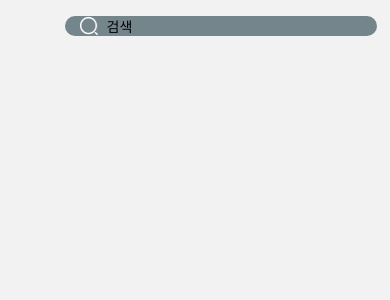
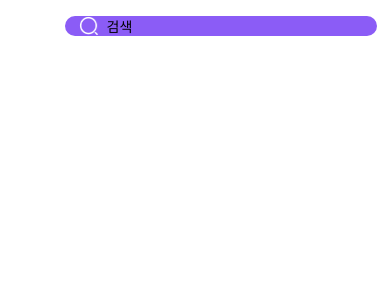
Before and after one commit to jhyun3315/nanumi, a React Native app in the folder frontend/nanumiMobile/: screen /Search in a window 390 px wide. Shown: the top 300 px of the page. Built offline with nearby package versions, Linux system fonts and the light colour scheme; some icons are missing.

Commit message:
Design : search page

```diff
--- a/frontend/nanumiMobile/components/home/Home.jsx
+++ b/frontend/nanumiMobile/components/home/Home.jsx
@@ -1,38 +1,15 @@
 import React from 'react';
 
-import {SafeAreaView, StyleSheet, View, FlatList, Text} from 'react-native';
+import {SafeAreaView, StyleSheet} from 'react-native';
 import {COLORS, Data} from '../../constants';
 import FocusedStatusBar from '../../ui/FocusedStatusBar';
-import Header from '../../ui/Header';
-import ProductCard from '../product/ProductCard';
+import ProductList from '../product/ProductList';
 
 const Home = () => {
   return (
     <SafeAreaView style={styles.container}>
       <FocusedStatusBar background={COLORS.secondary} />
-      <View style={{flex: 1}}>
-        <View style={{zIndex: 0}}>
-          <FlatList
-            data={Data}
-            renderItem={({item}) => <ProductCard data={item} />}
-            keyExtractor={item => item.id}
-            showsVerticalScrollIndicator={false}
-            ListHeaderComponent={<Header />}
-          />
-        </View>
-        <View
-          style={{
-            position: 'absolute',
-            top: 0,
-            bottom: 0,
-            right: 0,
-            left: 0,
-            zIndex: -1,
-          }}>
-          <View style={{height: 200, backgroundColor: COLORS.white}} />
-          <View style={{flex: 1, backgroundColor: COLORS.white}} />
-        </View>
-      </View>
+      <ProductList isSearch={false} data={Data} />
     </SafeAreaView>
   );
 };
--- /dev/null
+++ b/frontend/nanumiMobile/components/product/ProductList.jsx
@@ -0,0 +1,35 @@
+import React from 'react';
+import ProductCard from './ProductCard';
+import Header from '../../ui/Header';
+import {COLORS} from '../../constants';
+import {View, FlatList} from 'react-native';
+
+const ProductList = ({isSearch, data}) => {
+  return (
+    <View style={{flex: 1}}>
+      <View style={{zIndex: 0}}>
+        <FlatList
+          data={data}
+          renderItem={({item}) => <ProductCard data={item} />}
+          keyExtractor={item => item.id}
+          showsVerticalScrollIndicator={false}
+          ListHeaderComponent={isSearch ? '' : <Header />}
+        />
+      </View>
+      <View
+        style={{
+          position: 'absolute',
+          top: 0,
+          bottom: 0,
+          right: 0,
+          left: 0,
+          zIndex: -1,
+        }}>
+        <View style={{height: 200, backgroundColor: COLORS.white}} />
+        <View style={{flex: 1, backgroundColor: COLORS.white}} />
+      </View>
+    </View>
+  );
+};
+
+export default ProductList;
--- a/frontend/nanumiMobile/components/search/Search.jsx
+++ b/frontend/nanumiMobile/components/search/Search.jsx
@@ -1,12 +1,33 @@
-import React from 'react';
-import {View, Image, TextInput, Pressable, StyleSheet} from 'react-native';
-import {COLORS, SIZES, assets} from '../../constants';
+import React, {useState} from 'react';
+import Icon from 'react-native-ionicons';
+import {
+  View,
+  Image,
+  TextInput,
+  Pressable,
+  StyleSheet,
+  FlatList,
+  SafeAreaView,
+} from 'react-native';
+import {COLORS, Data, SIZES, assets} from '../../constants';
 import {useNavigation} from '@react-navigation/native';
-import Icon from 'react-native-ionicons';
+import ProductList from '../product/ProductList';
+import FocusedStatusBar from '../../ui/FocusedStatusBar';
 
 const Search = () => {
   const navigation = useNavigation();
+  const [data, setData] = useState();
+
+  const handleSearch = value => {
+    if (!value.length) return setData(Data);
+    const filteredData = Data.filter(item => item.name.includes(value));
+
+    if (filteredData.length) setData(filteredData);
+    else setData(Data);
+  };
+
   return (
+    <SafeAreaView style={{flex: 1, backgroundColor: COLORS.white}}>
       <View style={styles.container}>
         <Pressable
           onPress={() => {
@@ -28,11 +49,13 @@ const Search = () => {
             <TextInput
               placeholder="검색"
               style={styles.searchInput}
-            onChangeText={() => {}}
+              onChangeText={handleSearch}
             />
           </View>
         </View>
       </View>
+      <ProductList isSearch={true} data={data} />
+    </SafeAreaView>
   );
 };
 
@@ -49,7 +72,7 @@ const styles = StyleSheet.create({
   searchBar: {
     width: '100%',
     borderRadius: SIZES.font,
-    backgroundColor: COLORS.gray,
+    backgroundColor: COLORS.violet,
     flexDirection: 'row',
     alignItems: 'center',
     paddingHorizontal: SIZES.font,
```
Lines whose indentation alone changed are shown as unchanged.
